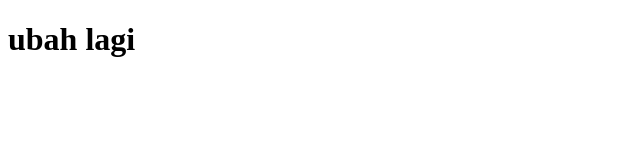
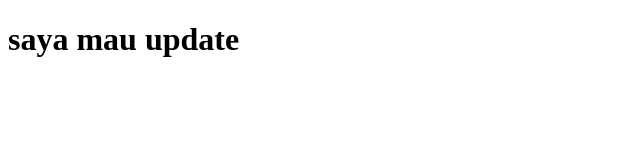
Before and after one commit to dachi01-afk/Coba, a plain HTML site: page index.html in a window 1280 px wide. Shown: the whole page, without its empty margins (0-640 px from the left). Drawn offline with Linux system fonts and the light colour scheme.

Commit message:
UBAH LAGI

```diff
--- a/index.html
+++ b/index.html
@@ -6,7 +6,7 @@
     <title>Coba aja</title>
 </head>
 <body>
-    <h1>ubah lagi</h1>
+    <h1>saya mau update</h1>
 
 </body>
 </html>
```
